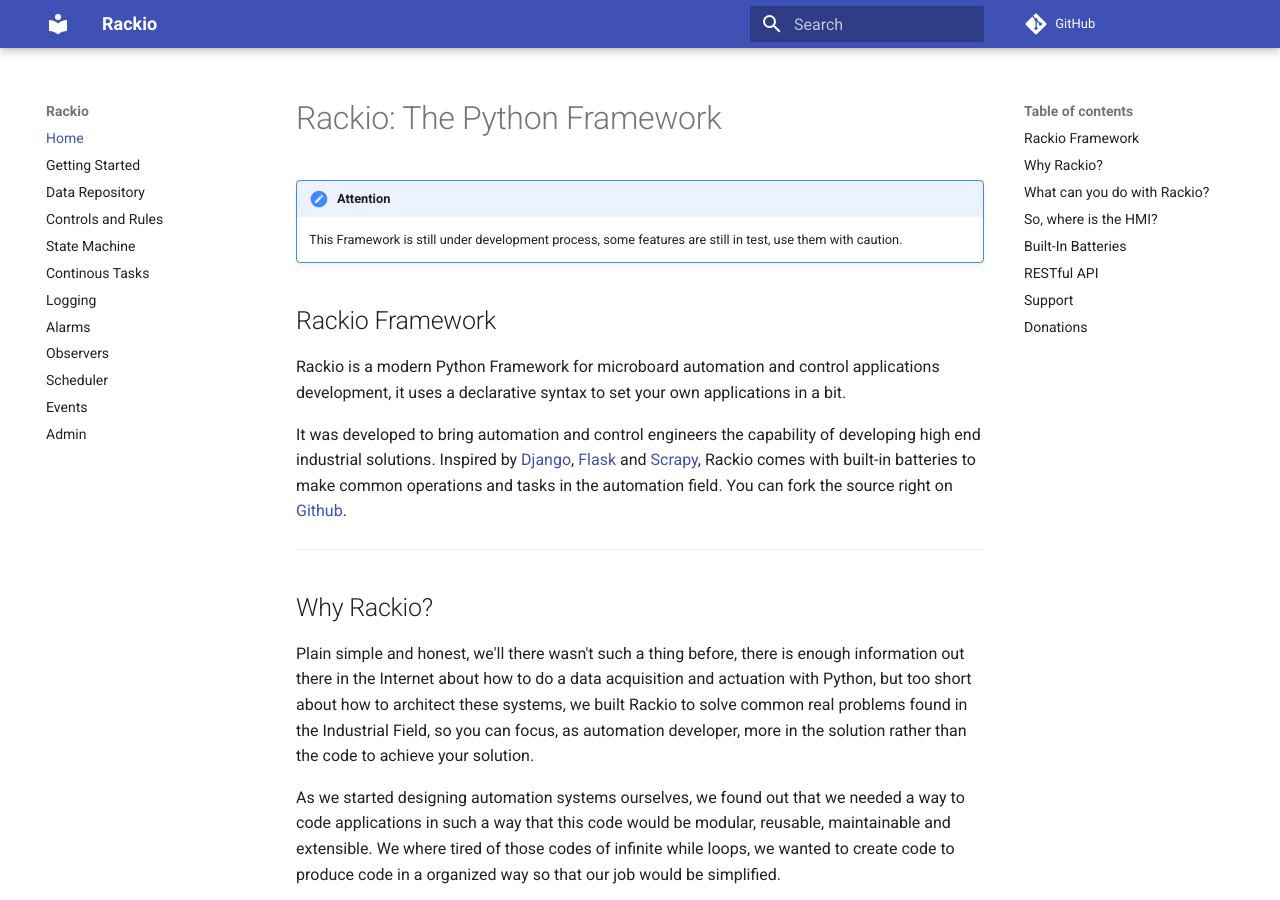
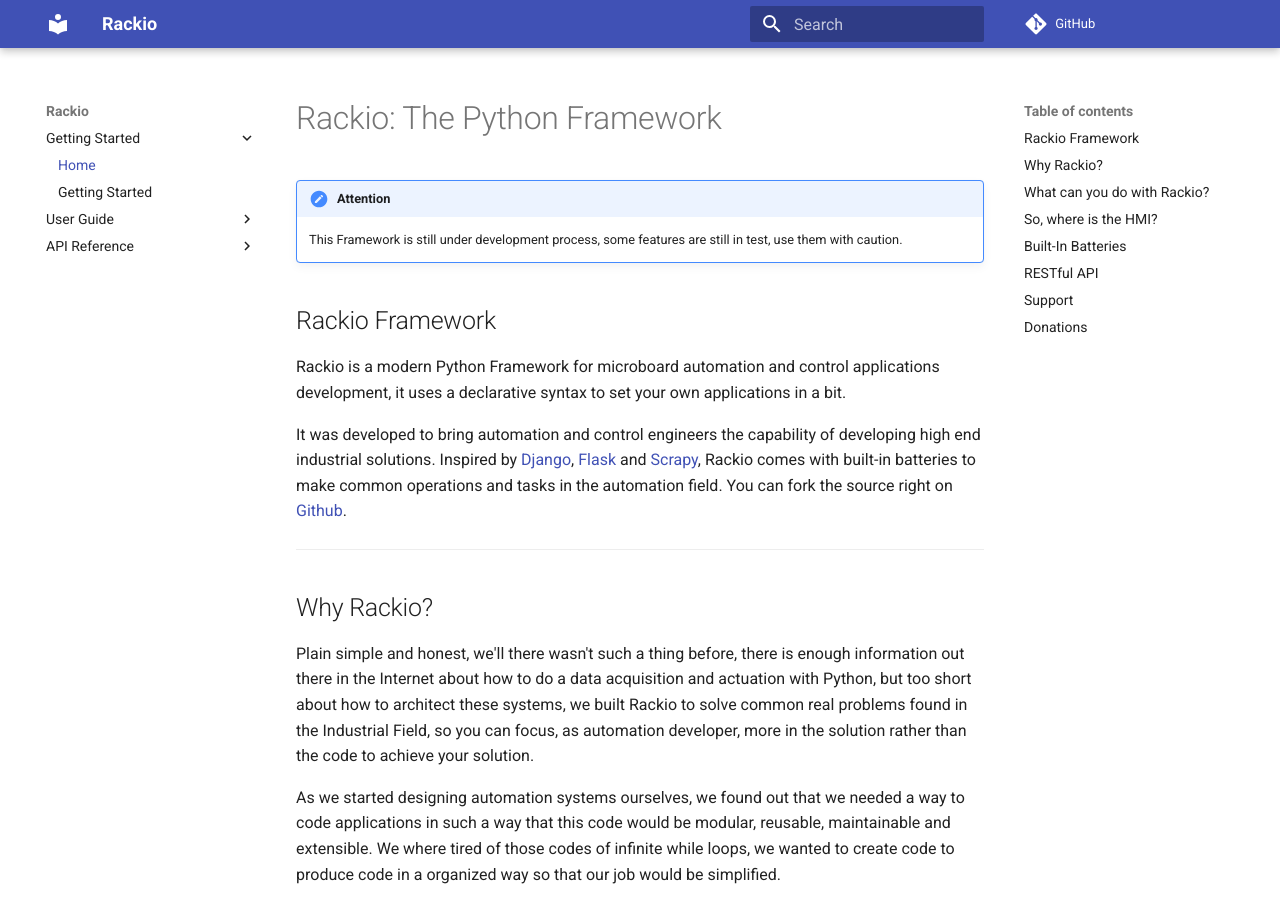
Before and after one commit to rack-io/rackio-documentation, an MkDocs documentation site: the page built from docs/index.md, in a window 1280 px wide and 900 px high. Built offline with MkDocs 1.6.1 and Material for MkDocs 9.7.7, drawn with Linux system fonts in a browser that asks for light colours; comment, search, counter and statistics services are not loaded.

```diff
--- a/mkdocs.yml
+++ b/mkdocs.yml
@@ -4,19 +4,24 @@ site_url: 'http://rackio-framework.rtfd.io/'
 site_author: https://github.com/rack-io/rackio-documentation/graphs/contributors
 repo_url: http://github.com/rack-io/rackio-documentation
 remote_branch: master
+
 nav:
-  - Home: index.md
-  - Getting Started: cli.md
-  - Data Repository: data.md
-  - Controls and Rules: control.md
-  - State Machine: state.md
-  - Continous Tasks: task.md
-  - Logging: logging.md
-  - Alarms: alarm.md
-  - Observers: observer.md
-  - Scheduler: scheduler.md
-  - Events: event.md
-  - Admin: admin.md
+  - Getting Started:
+    - Home: index.md
+    - Getting Started: cli.md
+  - User Guide:
+    - Data Repository: data.md
+    - Controls and Rules: control.md
+    - State Machine: state.md
+    - Continous Tasks: task.md
+    - Logging: logging.md
+    - Alarms: alarm.md
+    - Observers: observer.md
+    - Scheduler: scheduler.md
+    - Events: event.md
+    - Admin: admin.md
+  - API Reference:
+    - Rackio: rackio-api.md
 
 theme: material
 
@@ -30,4 +35,6 @@ google_analytics:
   - 'auto'
 
 markdown_extensions:
+  - admonition
   - codehilite
+  - mkautodoc
--- a/requirements.txt
+++ b/requirements.txt
@@ -14,3 +14,5 @@ pymdown-extensions==6.1
 PyYAML==5.1.2
 six==1.12.0
 tornado==6.0.3
+mkautodoc==0.1.0
+Rackio==0.9.5
```
Also changed, not shown: docs/rackio-api.md (added, +5 -0 lines).
